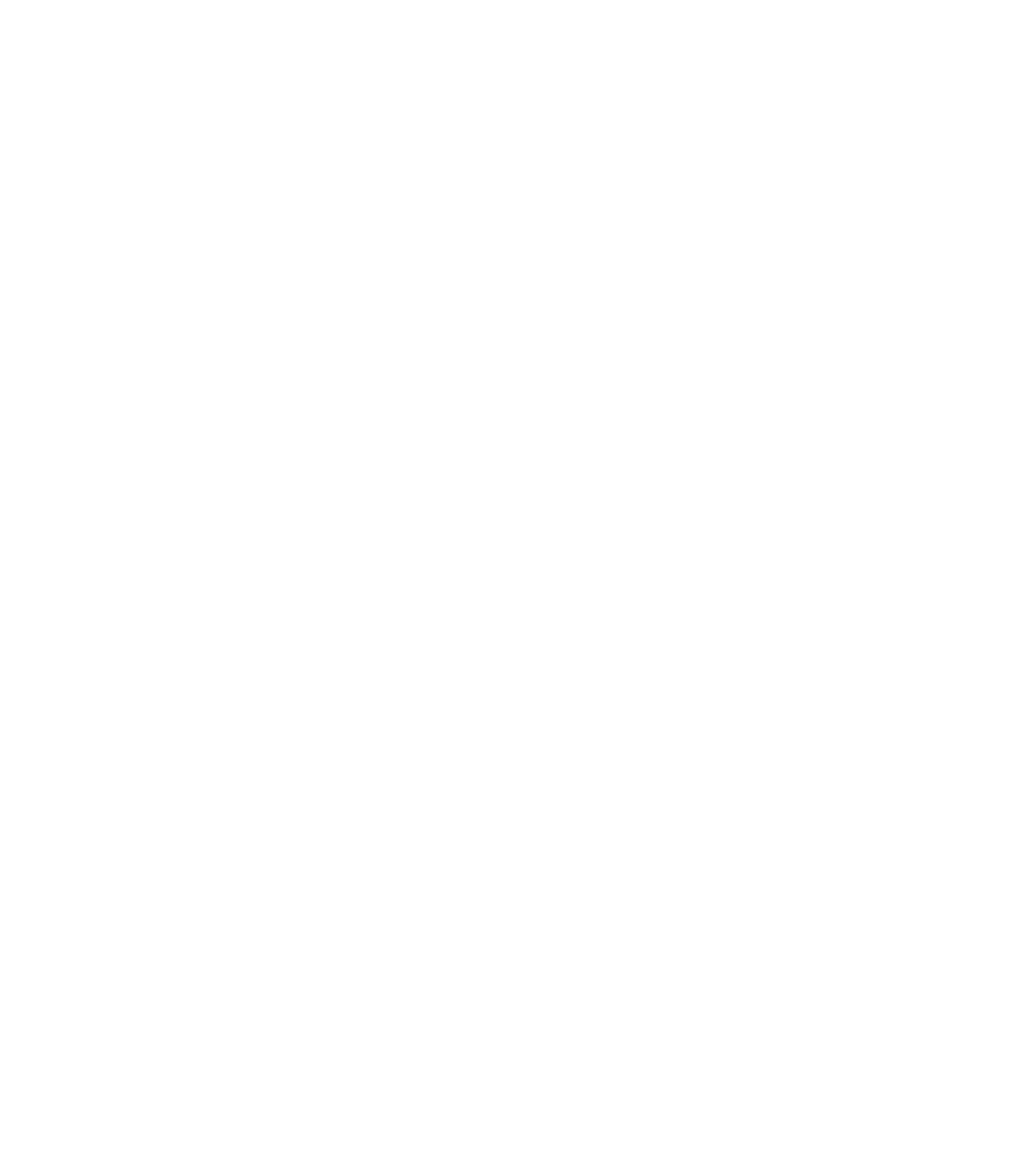
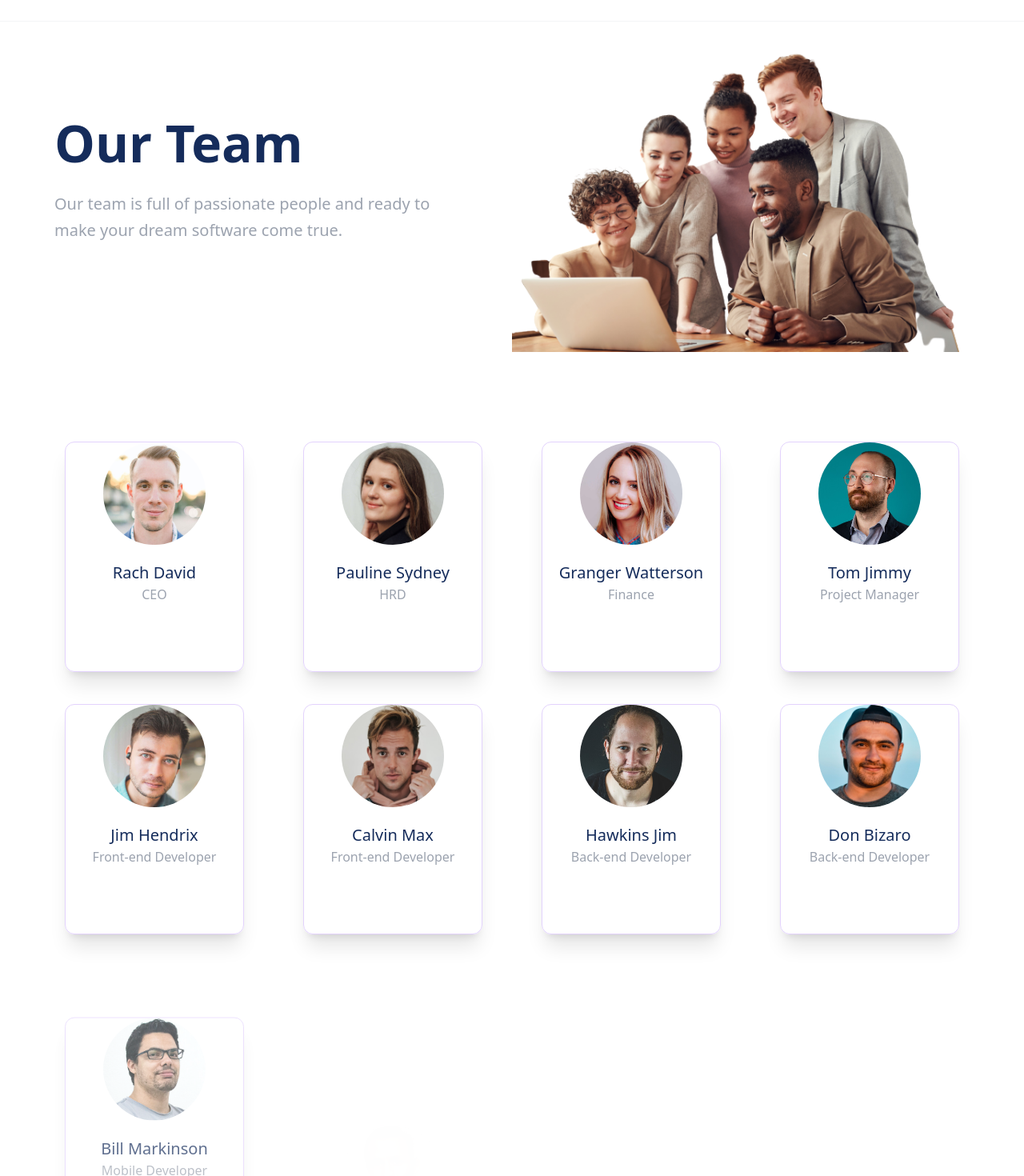
Before and after one commit to usman4222/Company-Portfolio, a React (Vite) app: page /team in a window 1280 px wide. Before the commit this address had no page. Shown: the part 100-1570 px from the top of the page at 80% size. Before the commit the page ends 800 px from the top, so only its background shows below. Built offline with nearby package versions, Linux system fonts and the light colour scheme.

Commit message:
Add Team page

```diff
--- a/src/App.jsx
+++ b/src/App.jsx
@@ -4,6 +4,7 @@
 import DiscussProjectPage from './pages/DiscussProjectPage'
 import ProjectDetailPage from './pages/ProjectDetailPage'
 import ProjectPage from './pages/ProjectPage'
+import Team from './pages/Team'
 
 
 
@@ -15,6 +16,7 @@
         <Route path='/discuss-project' element={<DiscussProjectPage />} />
         <Route path='/project/:id' element={<ProjectDetailPage />} />
         <Route path='/project' element={<ProjectPage />} />
+        <Route path='/team' element={<Team />} />
       </Routes>
     </BrowserRouter>
   )
--- /dev/null
+++ b/src/components/AllTeam.jsx
@@ -0,0 +1,108 @@
+import React from 'react';
+import { motion } from 'framer-motion';
+import CEOImage from '../assets/images/CEO.jpg';
+import HRDImage from '../assets/images/HRD.jpg';
+import FinanceImage from '../assets/images/Finance.jpg';
+import ProjectManagerImage from '../assets/images/Project-manager.jpg';
+import Frontend1Image from '../assets/images/Frontend1.jpg';
+import Frontend2Image from '../assets/images/Frontend2.jpg';
+import Backend1Image from '../assets/images/Backend1.jpg';
+import Backend2Image from '../assets/images/Backend2.jpg';
+import Mobile1Image from '../assets/images/Mobile1.jpg';
+import Mobile2Image from '../assets/images/Mobile2.jpg';
+import UIUX2Image from '../assets/images/UIUX2.jpg';
+import UIUX1Image from '../assets/images/UIUX1.jpg';
+import UseScrollAnimation from '../elements/Scroller/UseScrollAnimation';
+
+const AllTeam = () => {
+      const { controls, cardsRef } = UseScrollAnimation();
+    const team = [
+        {
+            name: "Rach David",
+            position: "CEO",
+            imageUrl: CEOImage
+        },
+        {
+            name: "Pauline Sydney",
+            position: "HRD",
+            imageUrl: HRDImage
+        },
+        {
+            name: "Granger Watterson",
+            position: "Finance",
+            imageUrl: FinanceImage
+        },
+        {
+            name: "Tom Jimmy",
+            position: "Project Manager",
+            imageUrl: ProjectManagerImage
+        },
+        {
+            name: "Jim Hendrix",
+            position: "Front-end Developer",
+            imageUrl: Frontend1Image
+        },
+        {
+            name: "Calvin Max",
+            position: "Front-end Developer",
+            imageUrl: Frontend2Image
+        },
+        {
+            name: "Hawkins Jim",
+            position: "Back-end Developer",
+            imageUrl: Backend1Image
+        },
+        {
+            name: "Don Bizaro",
+            position: "Back-end Developer",
+            imageUrl: Backend2Image
+        },
+        {
+            name: "Bill Markinson",
+            position: "Mobile Developer",
+            imageUrl: Mobile1Image
+        },
+        {
+            name: "Igor Kavarov",
+            position: "Mobile Developer",
+            imageUrl: Mobile2Image
+        },
+        {
+            name: "Freddie Curl",
+            position: "UI/UX Designer",
+            imageUrl: UIUX2Image
+        },
+        {
+            name: "Monica Lovegood",
+            position: "UI/UX Designer",
+            imageUrl: UIUX1Image
+        }
+    ];
+
+    return (
+        <section className="container mx-0 sm:mx-auto">
+            <div className="grid grid-cols-2 sm:grid-cols-3 lg:grid-cols-4 gap-y-8 gap-x-32 sm:gap-14 lg:gap-10 mx-16 justify-items-center" ref={cardsRef}>
+                {
+                    team.map((item, index) => (
+                        <motion.div
+                            key={index}
+                            initial={{ opacity: 0, y: 200 }}
+                            animate={controls}
+                            transition={{ duration: 0.2, delay: 0.5 + index * 0.3 }}
+                            style={{ opacity: 0, y: 200 }}
+                            className="w-44 h-60 sm:w-56 sm:h-72 rounded-xl shadow-xl border border-light-theme-purple justify-center transform transition duration-500 hover:scale-105"
+                        >
+                            <div className="flex justify-center xl:mb-5">
+                                <img src={item.imageUrl} alt="Team Member" className="flex w-32 h-32 rounded-full" />
+                            </div>
+                            <h2 className="text-theme-blue text-center text-xl">{item.name}</h2>
+                            <p className="font-light text-gray-400 text-center mb-3">{item.position}</p>
+                        </motion.div>
+                    ))
+                }
+            </div>
+        </section>
+    );
+}
+
+export default AllTeam;
--- /dev/null
+++ b/src/components/HeroTeam.jsx
@@ -0,0 +1,34 @@
+import React from 'react';
+import { motion } from 'framer-motion';
+import Team from '../assets/images/team.png';
+
+const HeroTeam = () => {
+  return (
+    <motion.section
+      className="hero sm:items-center lg:items-start sm:flex-row"
+      initial={{ opacity: 0, y: 250 }}
+      animate={{ opacity: 1, y: 0 }}
+      transition={{ duration: 1, delay: 0.5 }}
+    >
+      <div className="w-full sm:w-1/2 flex flex-col px-5 mb-5 sm:mb-0 sm:px-12 sm:mt-6 lg:mt-6 xl:mt-20">
+        <h1 className="text-6xl text-theme-blue font-bold leading-tight mb-5">
+          Our Team
+        </h1>
+        <p className="font-light text-xl text-gray-400 leading-relaxed">
+          Our team is full of passionate people and ready to make your dream software come true.
+        </p>
+      </div>
+      <div className="w-full sm:w-1/2 sm:pr-12">
+        <motion.img
+          src={Team}
+          alt="Hero"
+          initial={{ opacity: 0, y: 250 }}
+          animate={{ opacity: 1, y: 0 }}
+          transition={{ duration: 1, delay: 0.5 }}
+        />
+      </div>
+    </motion.section>
+  );
+};
+
+export default HeroTeam;
--- /dev/null
+++ b/src/pages/Team.jsx
@@ -0,0 +1,23 @@
+import React, { useEffect } from 'react';
+import Data from '../json/landingPage.json';
+import Header from '../components/Header';
+import Footer from '../components/Footer';
+import HeroTeam from '../components/HeroTeam';
+import AllTeam from '../components/AllTeam';
+
+const Team = (props) => {
+  useEffect(() => {
+    window.scrollTo(0, 0);
+  }, []);
+
+  return (
+    <>
+      <Header {...props} />
+      <HeroTeam {...props} />
+      <AllTeam data={Data.team} />
+      <Footer />
+    </>
+  );
+};
+
+export default Team;
```
